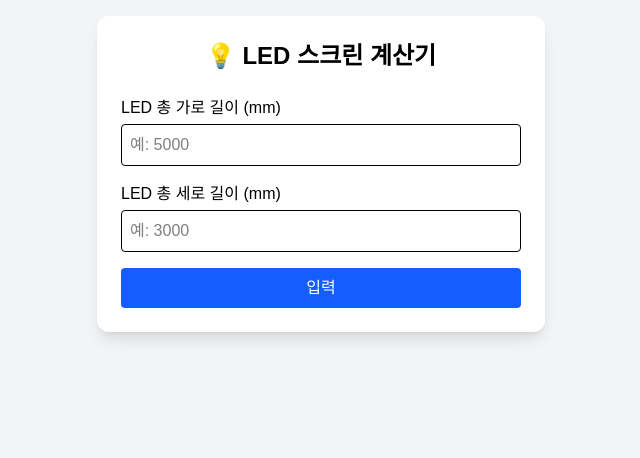
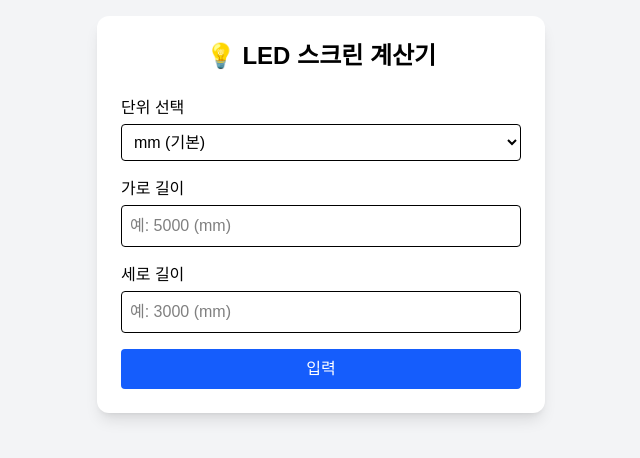
Before and after one commit to JGong79/led-screen-calculator, a Next.js app: page / in a window 1280 px wide. Shown: the top 458 px of the page, without its empty margins (319-959 px from the left). Built offline with nearby package versions, Linux system fonts and the light colour scheme.

Commit message:
단위선택기능추가(mm/cm/m)

```diff
--- a/app/page.tsx
+++ b/app/page.tsx
@@ -4,11 +4,24 @@ import { useState } from "react";
 export default function Home() {
   const [width, setWidth] = useState("");
   const [height, setHeight] = useState("");
+  const [unit, setUnit] = useState("mm");
   const [submitted, setSubmitted] = useState(false);
 
-  const w = parseInt(width);
-  const h = parseInt(height);
+  const convertToMM = (value: string): number => {
+    const val = parseFloat(value);
+    if (isNaN(val)) return 0;
+    switch (unit) {
+      case "cm":
+        return val * 10;
+      case "m":
+        return val * 1000;
+      default:
+        return val;
+    }
+  };
 
+  const w = convertToMM(width);
+  const h = convertToMM(height);
   const calc = (value: number | string) => (submitted ? value : "-");
 
   const panels1000 = Math.floor(w / 500) * Math.floor(h / 1000);
@@ -21,8 +34,6 @@ export default function Home() {
   const amp = Math.ceil((w / 1000) * (h / 1000) * 1000 / 220);
   const power4sq = Math.ceil((panels1000 + panels500) / 10);
   const power2_5sq = Math.ceil((panels1000 + panels500) / 6);
-
-  // 📐 대각선 계산
   const diagonalMM = Math.sqrt(w * w + h * h);
   const diagonalInch = (diagonalMM / 25.4).toFixed(1);
 
@@ -33,26 +44,39 @@ export default function Home() {
 
         <div className="space-y-4">
           <div>
-            <label className="block mb-1 font-medium text-black">LED 총 가로 길이 (mm)</label>
+            <label className="block mb-1 font-medium text-black">단위 선택</label>
+            <select
+              className="w-full border rounded p-2 text-black"
+              value={unit}
+              onChange={(e) => setUnit(e.target.value)}
+            >
+              <option value="mm">mm (기본)</option>
+              <option value="cm">cm</option>
+              <option value="m">m</option>
+            </select>
+          </div>
+
+          <div>
+            <label className="block mb-1 font-medium text-black">가로 길이</label>
             <input
               type="number"
               step={50}
               className="w-full border rounded p-2 text-black"
               value={width}
               onChange={(e) => setWidth(e.target.value)}
-              placeholder="예: 5000"
+              placeholder={`예: 5000 (${unit})`}
             />
           </div>
 
           <div>
-            <label className="block mb-1 font-medium text-black">LED 총 세로 길이 (mm)</label>
+            <label className="block mb-1 font-medium text-black">세로 길이</label>
             <input
               type="number"
               step={50}
               className="w-full border rounded p-2 text-black"
               value={height}
               onChange={(e) => setHeight(e.target.value)}
-              placeholder="예: 3000"
+              placeholder={`예: 3000 (${unit})`}
             />
           </div>
 
```
